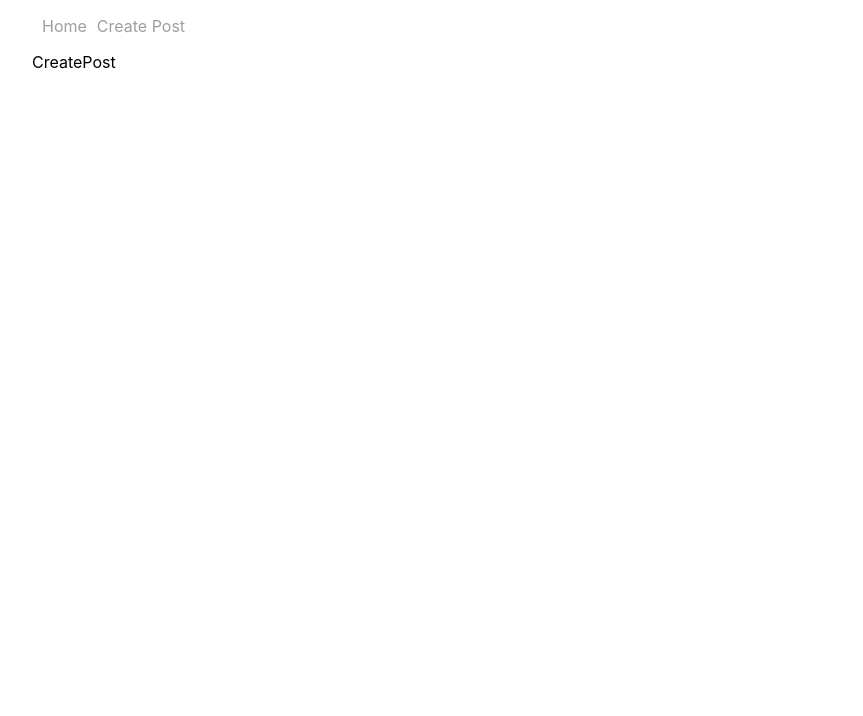
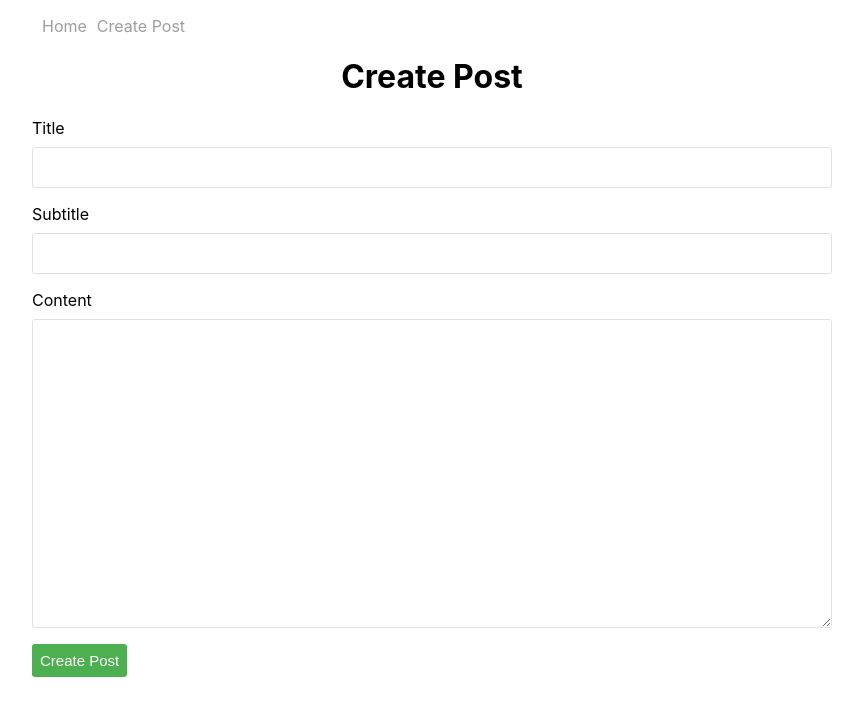
Before and after one commit to Vishal-178/react-hooks-blog, a React (Create React App) app: page /create-post in a window 1280 px wide. Shown: the top 716 px of the page, without its empty margins (208-1071 px from the left). Built offline with nearby package versions, Linux system fonts and the light colour scheme.

Commit message:
create post form

```diff
--- a/src/components/CreatePost.js
+++ b/src/components/CreatePost.js
@@ -1,4 +1,41 @@
+import { useState } from 'react';
+
 function CreatePost() {
-  return <div className="">CreatePost</div>;
+  const [title, setTitle] = useState();
+  const [subtitle, setSubtitle] = useState();
+  const [content, setContent] = useState();
+
+  function handleSubmit(e) {
+    e.preventDefault();
+    console.log('title', title);
+    console.log('subtitle', subtitle);
+    console.log('content', content);
+  }
+  return (
+    <div className="create-post">
+      <h1>Create Post</h1>
+      <form onSubmit={handleSubmit}>
+        <div className="form-field">
+          <label>Title</label>
+          <input value={title} onChange={(e) => setTitle(e.target.value)} />
+        </div>
+        <div className="form-field">
+          <label>Subtitle</label>
+          <input
+            value={subtitle}
+            onChange={(e) => setSubtitle(e.target.value)}
+          />
+        </div>
+        <div className="form-field">
+          <label>Content</label>
+          <textarea
+            value={content}
+            onChange={(e) => setContent(e.target.value)}
+          />
+        </div>
+        <button className="create-post-btn">Create Post</button>
+      </form>
+    </div>
+  );
 }
 export default CreatePost;
--- a/src/index.css
+++ b/src/index.css
@@ -88,7 +88,7 @@ code {
 
 .create-post .form-field textarea {
   border: 1px solid #e1e1e1;
-  height: 400px;
+  height: 300px;
   font-size: 18px;
   padding-left: 10px;
   border-radius: 3px;
```
